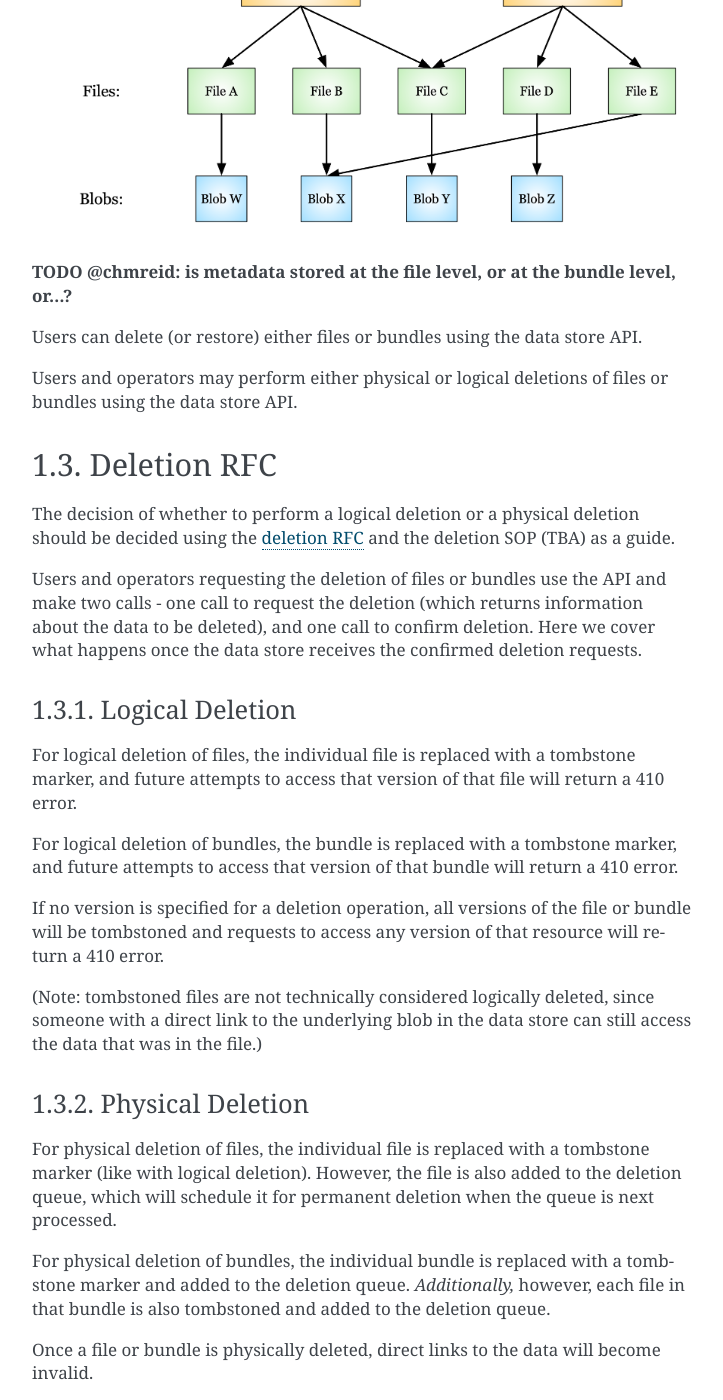
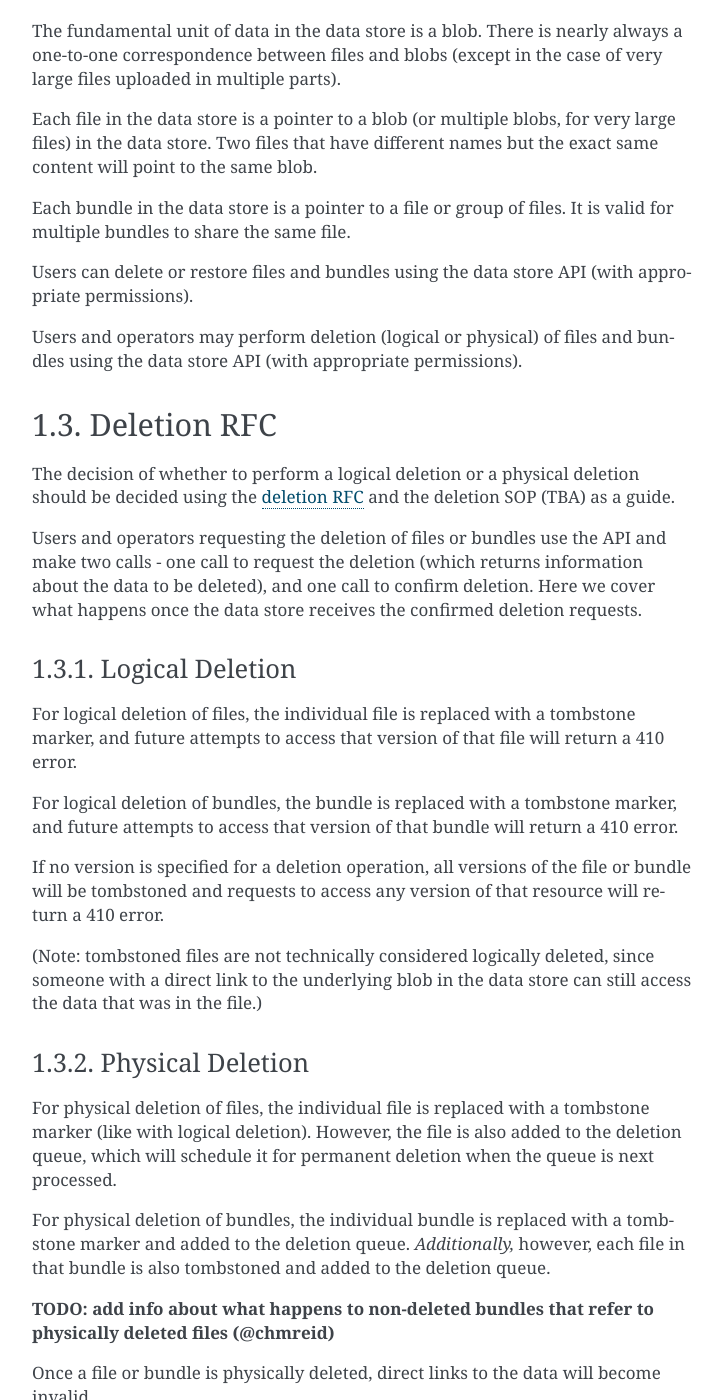
Before and after one commit to DataBiosphere/data-store-kharon, a Sphinx documentation site: the page built from docs/deletion.md, in a window 1280 px wide and 1400 px high, scrolled down 1150 px. Shown: the whole window, without its empty margins (388-1111 px from the left). Built offline with Sphinx 7.4.7, drawn with Linux system fonts in a browser that asks for light colours; some of the changed text lies outside the part shown.

Commit message:
deletion doc: fix img, add gdpr section

```diff
--- a/docs/deletion.md
+++ b/docs/deletion.md
@@ -28,6 +28,8 @@
 
 Before we discuss deletion of data, we provide a summary of the data model used in the data store.
 
+![Data store data model - bundle, file, and blob relationships](img/bundles_files_blobs.png)
+
 The fundamental unit of data in the data store is a blob. There is nearly always a one-to-one correspondence
 between files and blobs (except in the case of very large files uploaded in multiple parts).
 
@@ -37,13 +39,10 @@
 Each bundle in the data store is a pointer to a file or group of files. It is valid for multiple bundles to share
 the same file.
 
-![DSS Data Model](img/bundles_files_blobs.png)
+Users can delete or restore files and bundles using the data store API (with appropriate permissions).
 
-**TODO @chmreid: is metadata stored at the file level, or at the bundle level, or...?**
-
-Users can delete (or restore) either files or bundles using the data store API.
-
-Users and operators may perform either physical or logical deletions of files or bundles using the data store API.
+Users and operators may perform deletion (logical or physical) of files and bundles using the data store API
+(with appropriate permissions).
 
 ### Deletion RFC
 
@@ -79,4 +78,10 @@
 deletion queue. _Additionally,_ however, each file in that bundle is also tombstoned and added to the deletion
 queue.
 
+**TODO: add info about what happens to non-deleted bundles that refer to physically deleted files (@chmreid)**
+
 Once a file or bundle is physically deleted, direct links to the data will become invalid.
+
+### GDPR
+
+**TODO: include GDPR procedure (@chmreid)**
```
